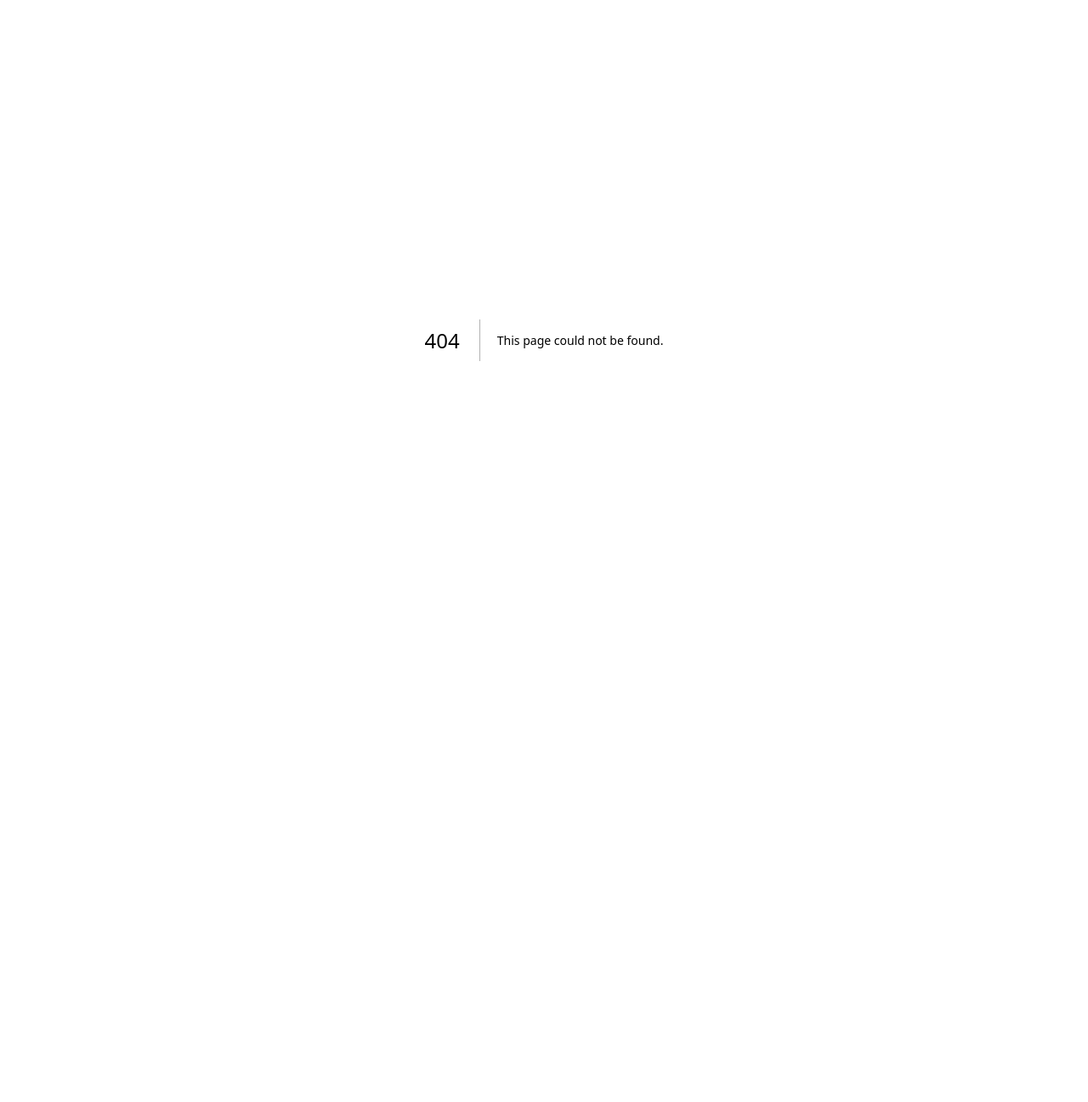
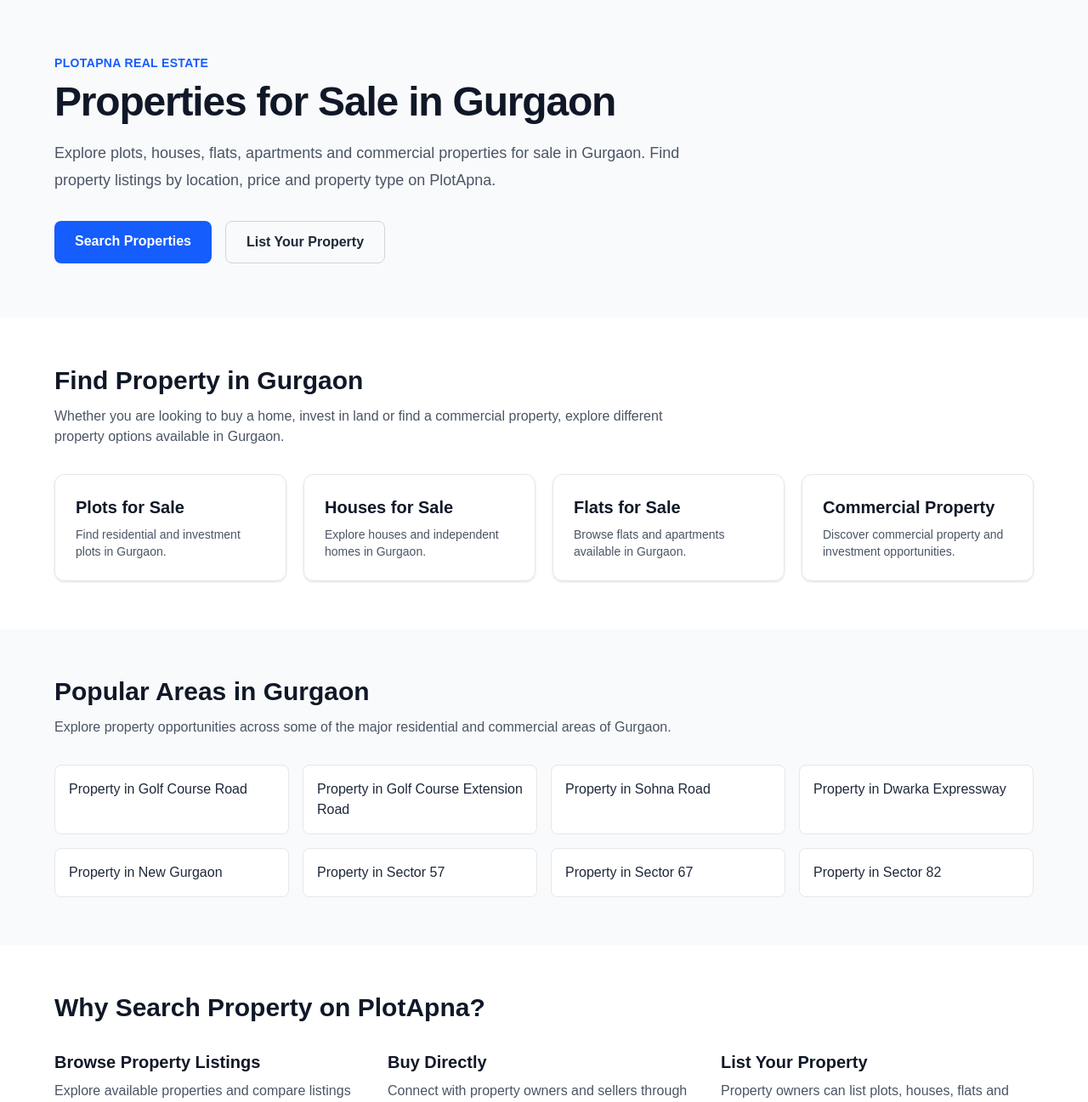
Before and after one commit to vaibhav039516/plotapna, a Next.js app: page /properties/gurgaon in a window 1280 px wide. Before the commit this address had no page. Shown: the top 1297 px of the page at 85% size. Before the commit the page ends 800 px from the top, so only its background shows below. Built offline with nearby package versions, Linux system fonts and the light colour scheme.

Commit message:
Add Gurgaon SEO landing page

```diff
--- /dev/null
+++ b/src/app/properties/gurgaon/page.tsx
@@ -0,0 +1,262 @@
+import Link from "next/link";
+
+export const metadata = {
+  title: "Properties for Sale in Gurgaon | Buy Property in Gurgaon | PlotApna",
+  description:
+    "Find properties for sale in Gurgaon including plots, flats, houses and commercial properties. Explore property listings, prices, locations and details on PlotApna.",
+  alternates: {
+    canonical: "https://plotapna.com/properties/gurgaon",
+  },
+  openGraph: {
+    title: "Properties for Sale in Gurgaon | PlotApna",
+    description:
+      "Explore plots, houses, flats and other properties for sale in Gurgaon on PlotApna.",
+    url: "https://plotapna.com/properties/gurgaon",
+    siteName: "PlotApna",
+    type: "website",
+  },
+};
+
+export default function GurgaonPropertiesPage() {
+  return (
+    <main className="min-h-screen bg-white">
+      {/* Hero */}
+      <section className="bg-gray-50 px-6 py-16">
+        <div className="mx-auto max-w-6xl">
+          <p className="mb-3 text-sm font-semibold uppercase tracking-wide text-blue-600">
+            PlotApna Real Estate
+          </p>
+
+          <h1 className="max-w-4xl text-4xl font-bold tracking-tight text-gray-900 md:text-5xl">
+            Properties for Sale in Gurgaon
+          </h1>
+
+          <p className="mt-5 max-w-3xl text-lg leading-8 text-gray-600">
+            Explore plots, houses, flats, apartments and commercial
+            properties for sale in Gurgaon. Find property listings by
+            location, price and property type on PlotApna.
+          </p>
+
+          <div className="mt-8 flex flex-wrap gap-4">
+            <Link
+              href="/search"
+              className="rounded-lg bg-blue-600 px-6 py-3 font-semibold text-white hover:bg-blue-700"
+            >
+              Search Properties
+            </Link>
+
+            <Link
+              href="/post-property"
+              className="rounded-lg border border-gray-300 px-6 py-3 font-semibold text-gray-800 hover:bg-gray-100"
+            >
+              List Your Property
+            </Link>
+          </div>
+        </div>
+      </section>
+
+      {/* Property Types */}
+      <section className="px-6 py-14">
+        <div className="mx-auto max-w-6xl">
+          <h2 className="text-3xl font-bold text-gray-900">
+            Find Property in Gurgaon
+          </h2>
+
+          <p className="mt-3 max-w-3xl text-gray-600">
+            Whether you are looking to buy a home, invest in land or find a
+            commercial property, explore different property options available
+            in Gurgaon.
+          </p>
+
+          <div className="mt-8 grid gap-5 md:grid-cols-2 lg:grid-cols-4">
+            <Link
+              href="/search?type=Plot"
+              className="rounded-xl border border-gray-200 p-6 shadow-sm hover:shadow-md"
+            >
+              <h3 className="text-xl font-semibold text-gray-900">
+                Plots for Sale
+              </h3>
+              <p className="mt-2 text-sm text-gray-600">
+                Find residential and investment plots in Gurgaon.
+              </p>
+            </Link>
+
+            <Link
+              href="/search?type=House"
+              className="rounded-xl border border-gray-200 p-6 shadow-sm hover:shadow-md"
+            >
+              <h3 className="text-xl font-semibold text-gray-900">
+                Houses for Sale
+              </h3>
+              <p className="mt-2 text-sm text-gray-600">
+                Explore houses and independent homes in Gurgaon.
+              </p>
+            </Link>
+
+            <Link
+              href="/search?type=Flat"
+              className="rounded-xl border border-gray-200 p-6 shadow-sm hover:shadow-md"
+            >
+              <h3 className="text-xl font-semibold text-gray-900">
+                Flats for Sale
+              </h3>
+              <p className="mt-2 text-sm text-gray-600">
+                Browse flats and apartments available in Gurgaon.
+              </p>
+            </Link>
+
+            <Link
+              href="/search?type=Commercial"
+              className="rounded-xl border border-gray-200 p-6 shadow-sm hover:shadow-md"
+            >
+              <h3 className="text-xl font-semibold text-gray-900">
+                Commercial Property
+              </h3>
+              <p className="mt-2 text-sm text-gray-600">
+                Discover commercial property and investment opportunities.
+              </p>
+            </Link>
+          </div>
+        </div>
+      </section>
+
+      {/* Locations */}
+      <section className="bg-gray-50 px-6 py-14">
+        <div className="mx-auto max-w-6xl">
+          <h2 className="text-3xl font-bold text-gray-900">
+            Popular Areas in Gurgaon
+          </h2>
+
+          <p className="mt-3 max-w-3xl text-gray-600">
+            Explore property opportunities across some of the major residential
+            and commercial areas of Gurgaon.
+          </p>
+
+          <div className="mt-8 grid gap-4 sm:grid-cols-2 lg:grid-cols-4">
+            {[
+              "Golf Course Road",
+              "Golf Course Extension Road",
+              "Sohna Road",
+              "Dwarka Expressway",
+              "New Gurgaon",
+              "Sector 57",
+              "Sector 67",
+              "Sector 82",
+            ].map((location) => (
+              <div
+                key={location}
+                className="rounded-lg border border-gray-200 bg-white p-4 font-medium text-gray-800"
+              >
+                Property in {location}
+              </div>
+            ))}
+          </div>
+        </div>
+      </section>
+
+      {/* Why PlotApna */}
+      <section className="px-6 py-14">
+        <div className="mx-auto max-w-6xl">
+          <h2 className="text-3xl font-bold text-gray-900">
+            Why Search Property on PlotApna?
+          </h2>
+
+          <div className="mt-8 grid gap-6 md:grid-cols-3">
+            <div>
+              <h3 className="text-xl font-semibold text-gray-900">
+                Browse Property Listings
+              </h3>
+              <p className="mt-2 text-gray-600">
+                Explore available properties and compare listings based on
+                location, price and property type.
+              </p>
+            </div>
+
+            <div>
+              <h3 className="text-xl font-semibold text-gray-900">
+                Buy Directly
+              </h3>
+              <p className="mt-2 text-gray-600">
+                Connect with property owners and sellers through individual
+                property listings.
+              </p>
+            </div>
+
+            <div>
+              <h3 className="text-xl font-semibold text-gray-900">
+                List Your Property
+              </h3>
+              <p className="mt-2 text-gray-600">
+                Property owners can list plots, houses, flats and other
+                properties on PlotApna.
+              </p>
+            </div>
+          </div>
+        </div>
+      </section>
+
+      {/* SEO Content */}
+      <section className="bg-gray-50 px-6 py-14">
+        <div className="mx-auto max-w-4xl">
+          <h2 className="text-3xl font-bold text-gray-900">
+            Buy Property in Gurgaon
+          </h2>
+
+          <div className="mt-5 space-y-4 leading-7 text-gray-600">
+            <p>
+              Gurgaon, also known as Gurugram, is one of the major real estate
+              markets in the Delhi NCR region. The city offers a wide range of
+              residential and commercial property options, including
+              apartments, independent houses, plots and commercial spaces.
+            </p>
+
+            <p>
+              Buyers looking for property in Gurgaon can explore different
+              locations depending on their budget, preferred property type and
+              investment objectives. Areas around major roads and business
+              districts continue to attract residential and commercial
+              development.
+            </p>
+
+            <p>
+              PlotApna provides a platform where property owners can list their
+              properties and buyers can discover available listings online.
+              Browse property listings, review available information and
+              contact sellers directly through the platform.
+            </p>
+          </div>
+        </div>
+      </section>
+
+      {/* CTA */}
+      <section className="px-6 py-16">
+        <div className="mx-auto max-w-4xl rounded-2xl bg-gray-900 px-8 py-12 text-center text-white">
+          <h2 className="text-3xl font-bold">
+            Looking to Buy or Sell Property in Gurgaon?
+          </h2>
+
+          <p className="mx-auto mt-4 max-w-2xl text-gray-300">
+            Explore property listings on PlotApna or list your property and
+            reach potential buyers.
+          </p>
+
+          <div className="mt-7 flex flex-wrap justify-center gap-4">
+            <Link
+              href="/search"
+              className="rounded-lg bg-white px-6 py-3 font-semibold text-gray-900 hover:bg-gray-100"
+            >
+              Browse Properties
+            </Link>
+
+            <Link
+              href="/post-property"
+              className="rounded-lg border border-gray-600 px-6 py-3 font-semibold text-white hover:bg-gray-800"
+            >
+              Post Property
+            </Link>
+          </div>
+        </div>
+      </section>
+    </main>
+  );
+}
```
